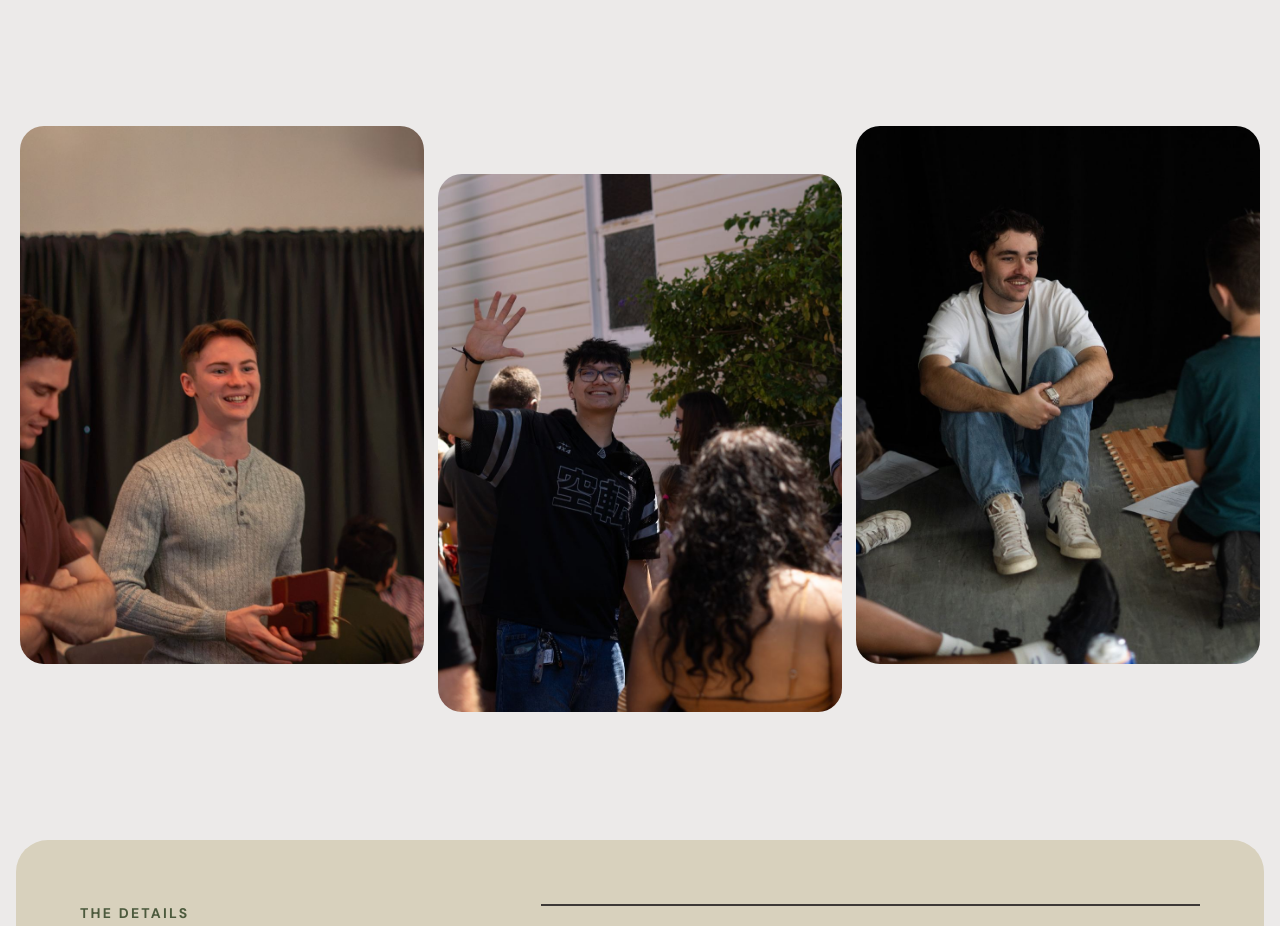
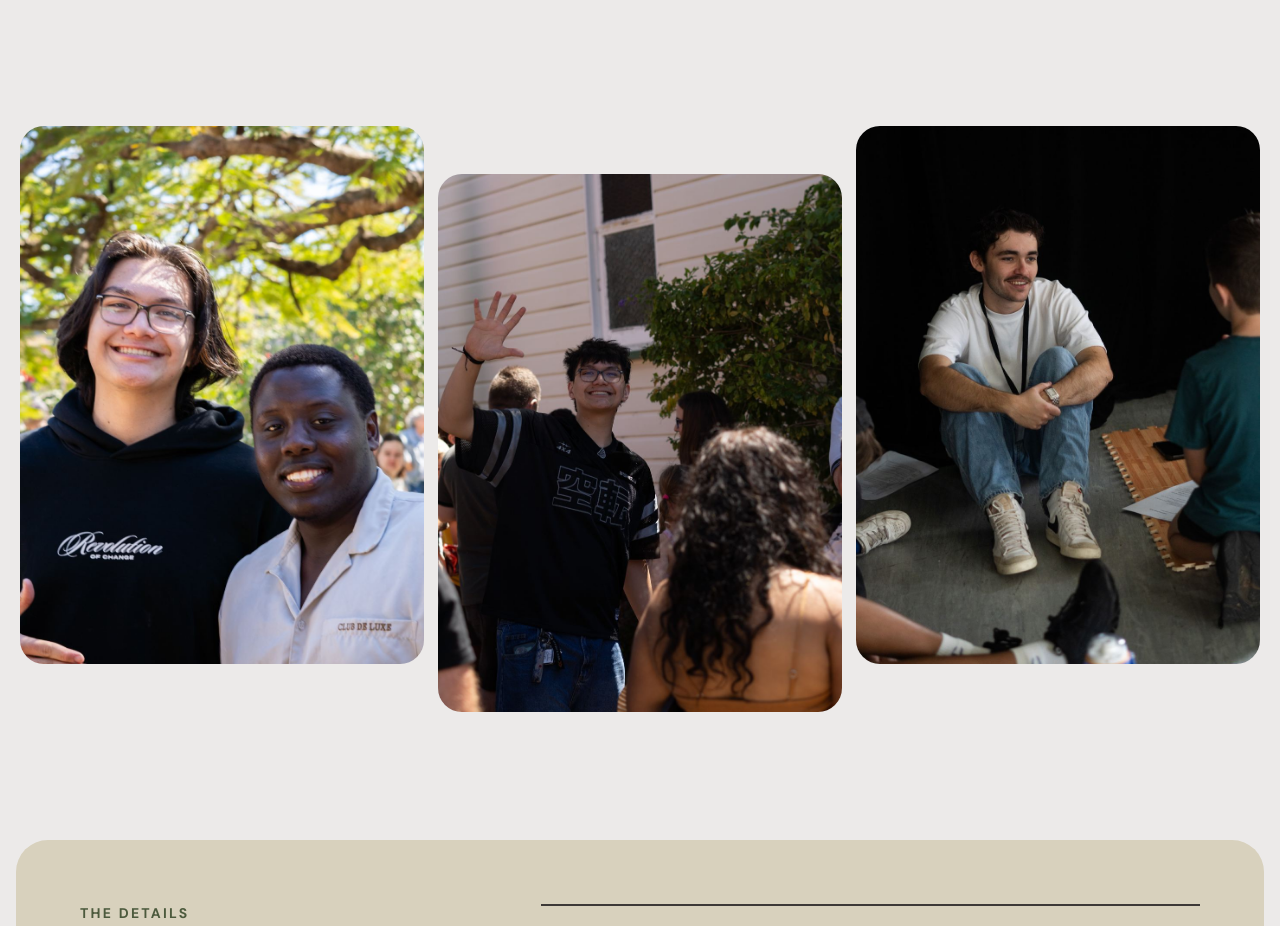
Before and after one commit to lachlanwmackay-alt/freedom-website, a plain HTML site: page youth.html in a window 1280 px wide. Shown: the part 2071-2997 px from the top of the page. Drawn offline with Linux system fonts and the light colour scheme.

Commit message:
Remove the dim photo of the young man with his Bible
Taken out of the homepage photo strip; on the Youth page it's replaced
with the photo of two friends under the tree.

Co-Authored-By: Claude Opus 5.5 <noreply@anthropic.com>
Claude-Session: https://claude.ai/code/session_01QeNkw85R2ZZxPybV47pqNy

```diff
--- a/youth.html
+++ b/youth.html
@@ -124,7 +124,7 @@ a{color:#3D3937}a:hover{color:#4C5A3D}
 
 <!-- PHOTOS -->
 <section style="max-width: 1360px; margin: 0 auto; padding: clamp(72px, 10vw, 130px) 20px; display: grid; grid-template-columns: repeat(auto-fit, minmax(240px, 1fr)); gap: 14px">
-<img src="images/bible.jpg" alt="A young guy laughing with his Bible in hand" style="width: 100%; aspect-ratio: 3 / 4; object-fit: cover; object-position: center 30%; border-radius: 24px; display: block">
+<img src="images/two-guys.jpg" alt="Two friends grinning together under a tree" style="width: 100%; aspect-ratio: 3 / 4; object-fit: cover; object-position: center 30%; border-radius: 24px; display: block">
 <img src="images/wave.jpg" alt="A young guy waving hello outside the church" style="width: 100%; aspect-ratio: 3 / 4; object-fit: cover; object-position: center 30%; border-radius: 24px; display: block; margin-top: 48px">
 <img src="images/youth.jpg" alt="A leader sitting on the floor chatting with a group" style="width: 100%; aspect-ratio: 3 / 4; object-fit: cover; object-position: center 30%; border-radius: 24px; display: block">
 </section>
```
Also changed, not shown: index.html (+0 -2 lines), images/bible.jpg (deleted).
